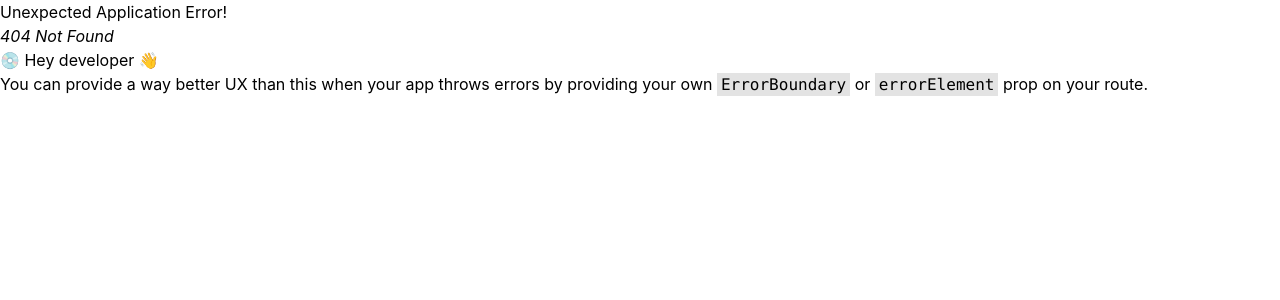
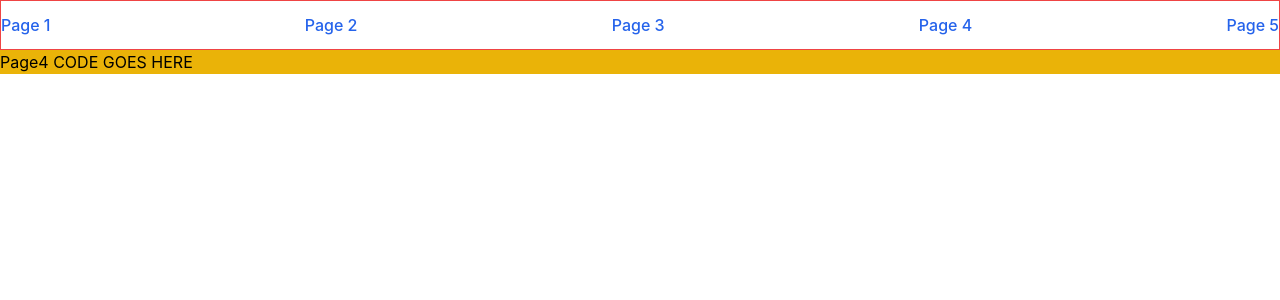
Before and after one commit to StaeyKay/Tailwind-React, a React (Create React App) app: page /page4 in a window 1280 px wide. Before the commit this address had no page. Shown: the top 300 px of the page. Built offline with nearby package versions, Linux system fonts and the light colour scheme.

Commit message:
added more pages for tests

```diff
--- a/src/App.js
+++ b/src/App.js
@@ -4,17 +4,54 @@ import {
 } from "react-router-dom";
 
 import Page1 from "./pages/Page1";
+import Page2 from "./pages/Page2";
+import Page3 from "./pages/Page3";
+import Page4 from "./pages/Page4";
+import Page5 from "./pages/Page5";
 
 const router = createBrowserRouter([
   {
     path: "/",
     element: <Page1 />,
   },
+  {
+    path: "/page1",
+    element: <Page1 />,
+  },
+  {
+    path: "/page2",
+    element: <Page2 />,
+  },
+  {
+    path: "/page3",
+    element: <Page3 />,
+  },
+  {
+    path: "/page4",
+    element: <Page4 />,
+  },
+  {
+    path: "/page5",
+    element: <Page5 />,
+  },
 ]);
 
 function App() {
   return (
-    <RouterProvider router={router}/>
+    <div>
+      <ol className="flex justify-between py-3 border border-red-500">
+        <li><a href="/" className="font-medium text-blue-600 dark:text-blue-500 hover:underline">Page 1</a></li>
+        <li><a href="/page2" className="font-medium text-blue-600 dark:text-blue-500 hover:underline">Page 2</a></li>
+        <li><a href="/page3" className="font-medium text-blue-600 dark:text-blue-500 hover:underline">Page 3</a></li>
+        <li><a href="/page4" className="font-medium text-blue-600 dark:text-blue-500 hover:underline">Page 4</a></li>
+        <li><a href="/page5" className="font-medium text-blue-600 dark:text-blue-500 hover:underline">Page 5</a></li>
+
+      </ol>
+
+      <div >
+        <RouterProvider router={router} />
+      </div>
+    </div>
   );
 }
 
--- /dev/null
+++ b/src/pages/Page2.js
@@ -0,0 +1,11 @@
+
+
+function Page2() {
+    return (
+        <div className="bg-red-500" >
+            <h1>Page 2 CODE GOES HERE</h1>
+        </div>
+    );
+}
+
+export default Page2;
--- /dev/null
+++ b/src/pages/Page3.js
@@ -0,0 +1,11 @@
+
+
+function Page3() {
+    return (
+        <div className="bg-blue-500" >
+            <h1>Page3 CODE GOES HERE</h1>
+        </div>
+    );
+}
+
+export default Page3;
--- /dev/null
+++ b/src/pages/Page4.js
@@ -0,0 +1,11 @@
+
+
+function Page4() {
+    return (
+        <div className="bg-yellow-500" >
+            <h1>Page4 CODE GOES HERE</h1>
+        </div>
+    );
+}
+
+export default Page4;
--- /dev/null
+++ b/src/pages/Page5.js
@@ -0,0 +1,11 @@
+
+
+function Page5() {
+    return (
+        <div className="bg-pink-500" >
+            <h1>Page5 CODE GOES HERE</h1>
+        </div>
+    );
+}
+
+export default Page5;
```
